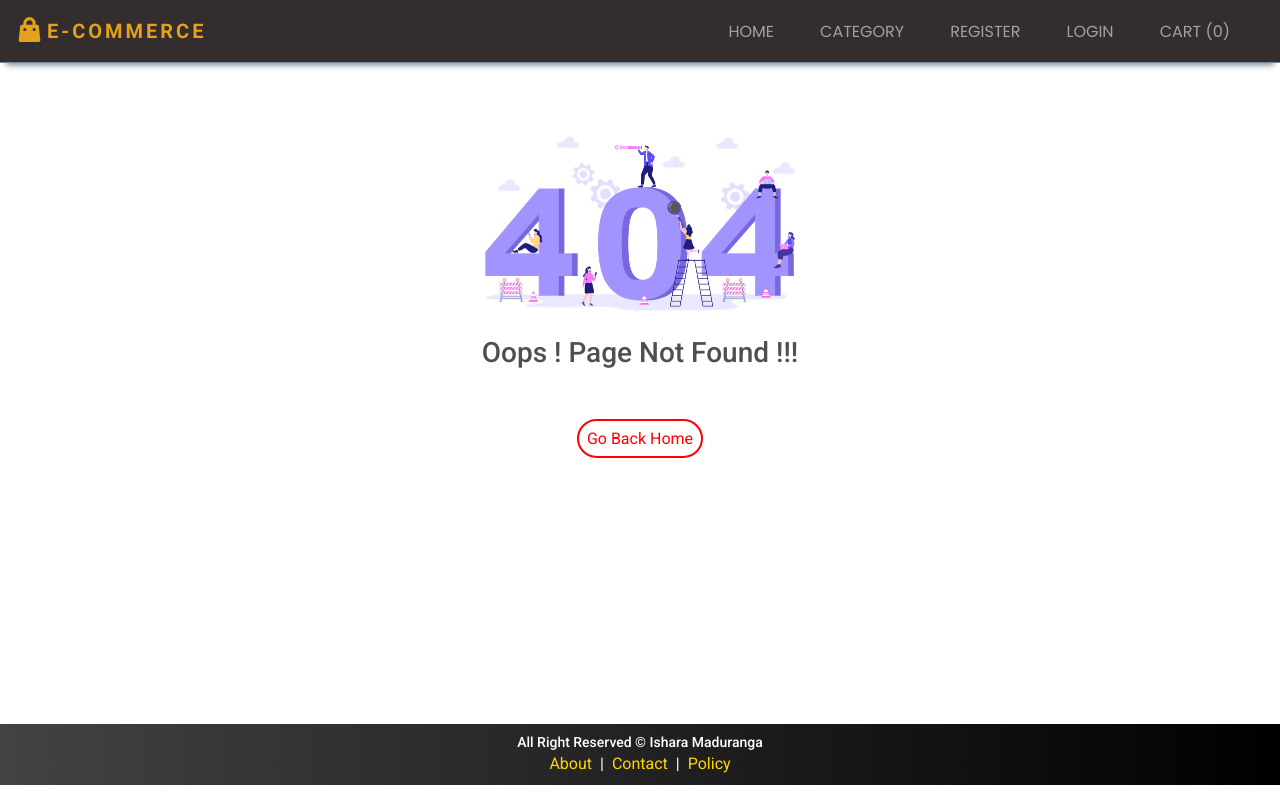
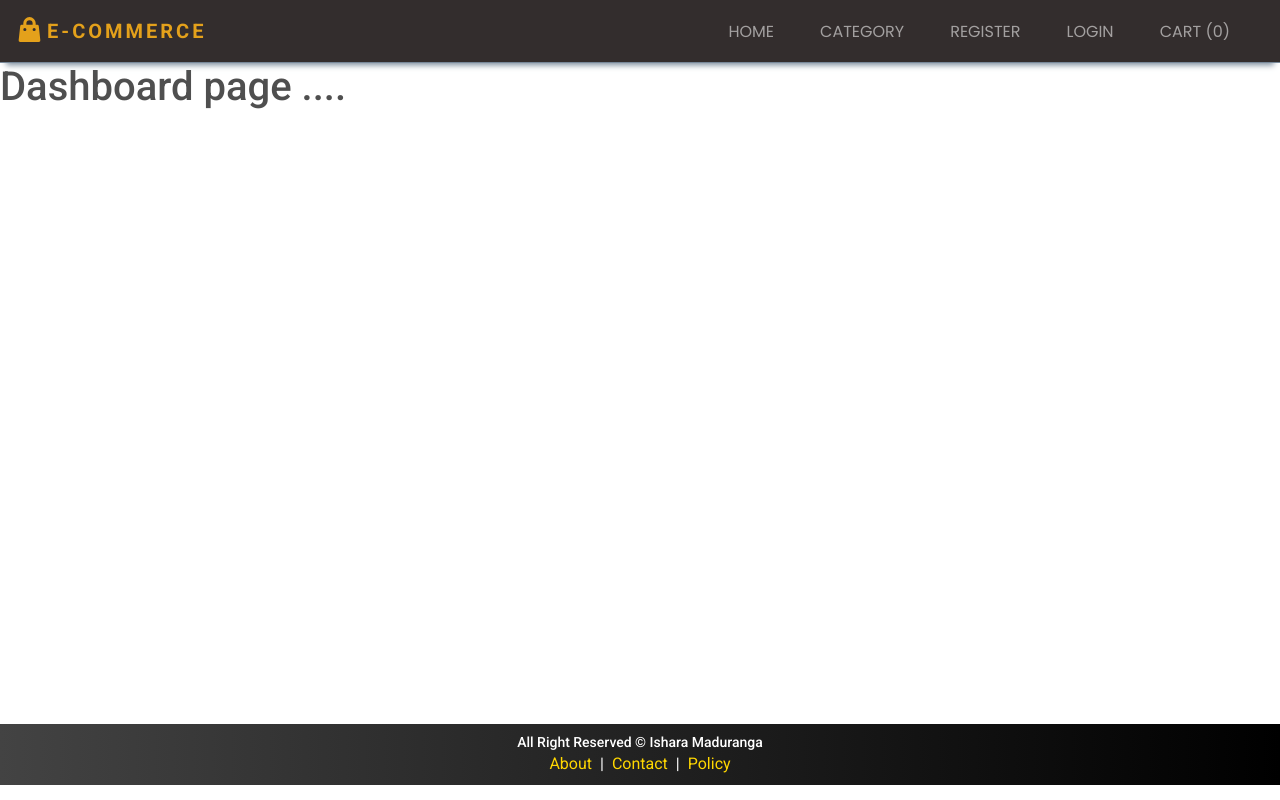
Before and after one commit to isharamaduranga/E-Commerce_App-MERN, a React (Create React App) app in the folder client/: page /dashboard in a window 1280 px wide. Before the commit this address had no page. Built offline with nearby package versions, Linux system fonts and the light colour scheme.

Commit message:
Create user Dashboard privetley ...

```diff
--- a/client/src/App.js
+++ b/client/src/App.js
@@ -9,12 +9,14 @@
 import Login from "./pages/Authentication/Login";
 import {ToastContainer} from "react-toastify";
 import React from "react";
+import DashBoard from "./pages/user/DashBoard";
 function App() {
   return (
     <>
       <ToastContainer/>
       <Routes>
         <Route path="/" element={<HomePage/>}/>
+        <Route path="/dashboard" element={<DashBoard/>}/>
         <Route path="/register" element={<Register/>}/>
         <Route path="/login" element={<Login/>}/>
         <Route path="/about" element={<About/>}/>
--- /dev/null
+++ b/client/src/pages/user/DashBoard.js
@@ -0,0 +1,15 @@
+import React from 'react';
+import Layout from "../../components/Layout/Layout";
+
+const DashBoard = () => {
+    return (
+        <div>
+            <Layout title={"DashBoard - Ecommerce App"}>
+                <h1>Dashboard page ....</h1>
+            </Layout>
+
+        </div>
+    );
+};
+
+export default DashBoard;
```
Also changed, not shown: client/src/components/Routes/Private.js (added), 1 other file (tests, documents, lock files or other folders).
